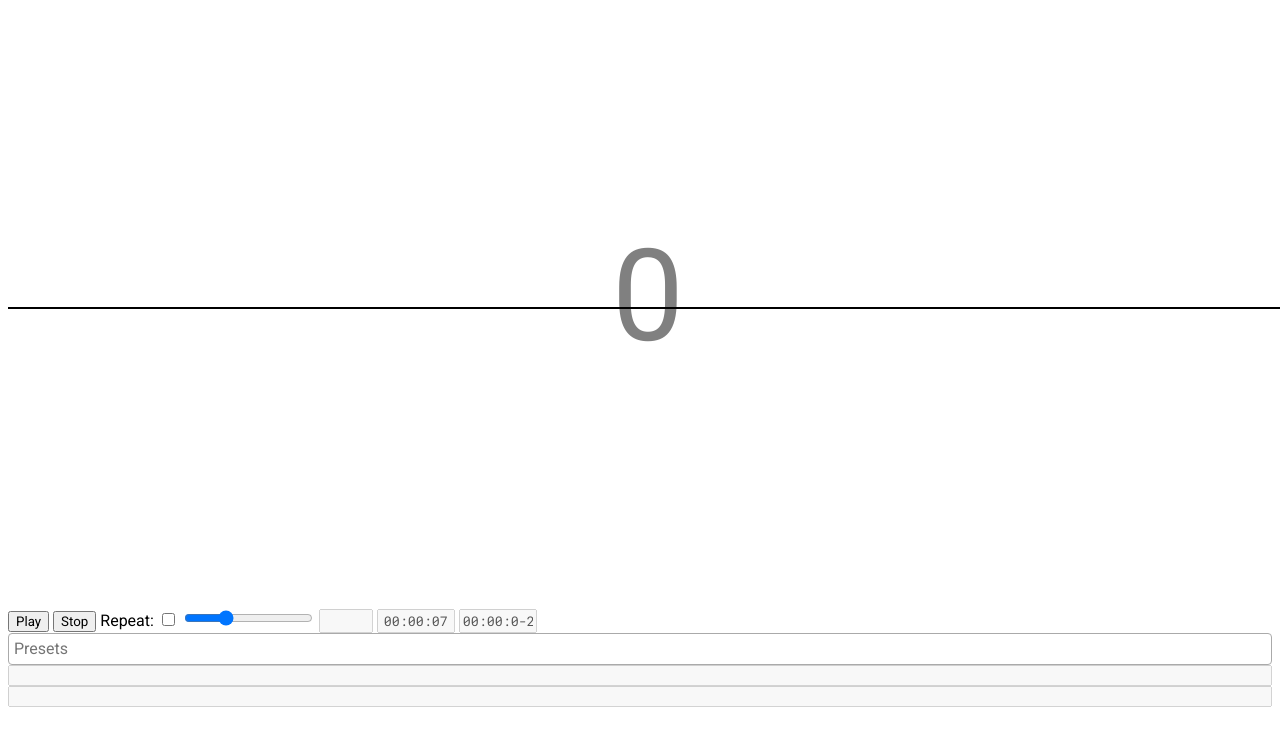
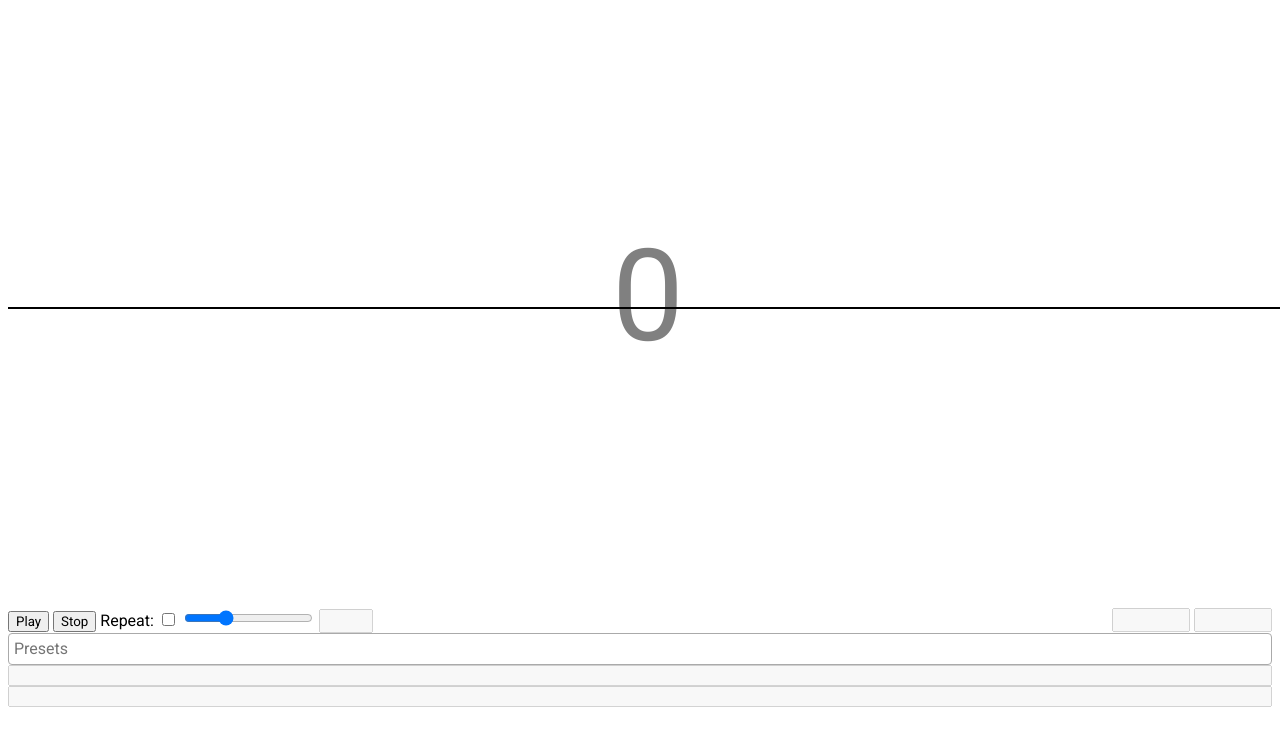
Before and after one commit to tomcruise81/tomcruise81.github.io, a plain HTML site: page cafl-player3/index.html in a window 1280 px wide. Both pictures are taken after a click on the button "Play". Drawn offline with nearby package versions, Linux system fonts and the light colour scheme.

Commit message:
Add files via upload

```diff
--- a/cafl-player3/frequencies.js
+++ b/cafl-player3/frequencies.js
@@ -71,24 +71,11 @@ function drawCanvas() {
 }
 
 function terminateAudio() {
-  // if (audioCtx) {
-  //   try {
-  //     audioCtx.close();
-  //   } catch (err) {
-  //     console.error('Error closing audioCtx');
-  //     console.error(err);
-  //   }
-  // }
-
-  if (audioCtx) {
-   console.log(`Audio Context State: ${audioCtx.state}`);
-  }
-
   if (oscillator) {
     try {
         oscillator.onended = undefined;
+        oscillator.frequency.cancelScheduledValues(audioCtx.currentTime);
         oscillator.stop();
-        oscillator.frequency.cancelScheduledValues(audioCtx.currentTime);
       } catch (err) {
         console.error('Error cancelling oscillator scheduled values');
         console.error(err);
@@ -97,6 +84,7 @@ function terminateAudio() {
 
   oscillator = undefined;
   analyser = undefined;
+  // WARNING: Don't terminate the audioCtx, since doing so prevents repeats and requires a new button click
   // audioCtx = undefined;
 }
 
@@ -125,9 +113,11 @@ function indicateFrequency(frequency, secondsFromNow) {
 
 function displayTimer() {
   if (totalTime && audioCtx.currentTime && audioCtx.currentTime > 0) {
-    const currentTimeMs = audioCtx.currentTime * 1000;
+    const currentTimeMs = new Date().getTime() - playClickedTimeMs;
+    let remainingTime = totalTime - Math.abs(currentTimeMs % totalTime);
+    remainingTime = $('#repeat').is(":checked") ? '∞' : msToTime(remainingTime, true);
     $('#elapsed-value').val(msToTime(currentTimeMs, true));
-    $('#remaining-value').val(msToTime(totalTime - currentTimeMs, true));
+    $('#remaining-value').val(remainingTime);
   } else {
     $('#elapsed-value').val('');
     $('#remaining-value').val('');
@@ -177,13 +167,19 @@ function playClick() {
     }
   };
 
-  totalTime = startOfNextFrequencyViaAudioCtx * 1000;
+  totalTime = startOfNextFrequencyFromNow * 1000;
 
   oscillator.start();
   oscillator.stop(startOfNextFrequencyViaAudioCtx);
   drawCanvas();
 }
-$('#play').on("click", playClick);
+
+let playClickedTimeMs = 0;
+
+$('#play').on("click", () => {
+  playClickedTimeMs = new Date().getTime();
+  playClick();
+});
 
 function stopClick() {
   terminateAudio();
--- a/cafl-player3/index.html
+++ b/cafl-player3/index.html
@@ -19,24 +19,25 @@
   </head>
   <body>
     <canvas id="canvas" width="100" height="100" class="playable-canvas"></canvas>
-    <div class="playable-buttons">
+    <div class="playable-buttons" style="float:left;">
       <input id="play" type="button" value="Play" />
       <input id="stop" type="button" value="Stop" />
       <label for="repeat">Repeat:</label>
       <input id="repeat" type="checkbox" title="Repeat" />
       <input id="seconds" type="range" title="Frequency Duration Slider" min="1" max="600" value="180" />
       <input id="seconds-value" type="text" title="Frequency Duration" disabled="true" size="5" class="mono" />
+    </div>
+    <div class="status-info" style="float:right;">
       <input id="elapsed-value" type="text" title="Elapsed Time" disabled="true" size="8" class="mono" />
       <input id="remaining-value" type="text" title="Remaining Time" disabled="true" size="8" class="mono" />
-      <br />
+    </div>
+    <div class="preset-information">
       <!-- width is necessary for SingleSelection to ensure it uses space -->
       <select id="presets" style="width:100%" multiple="multiple">
         <!-- Necessary for SingleSelection to ensure it uses space -->
         <option></option>
       </select>
-      <br />
       <input id="preset-frequencies" type="text" title="Frequency List" disabled="true" style="width:100%" />
-      <br />
       <input id="comments" type="text" title="Comments" disabled="true" style="width:100%" />
     </div>
     <script src="frequencies.js"></script>
```
